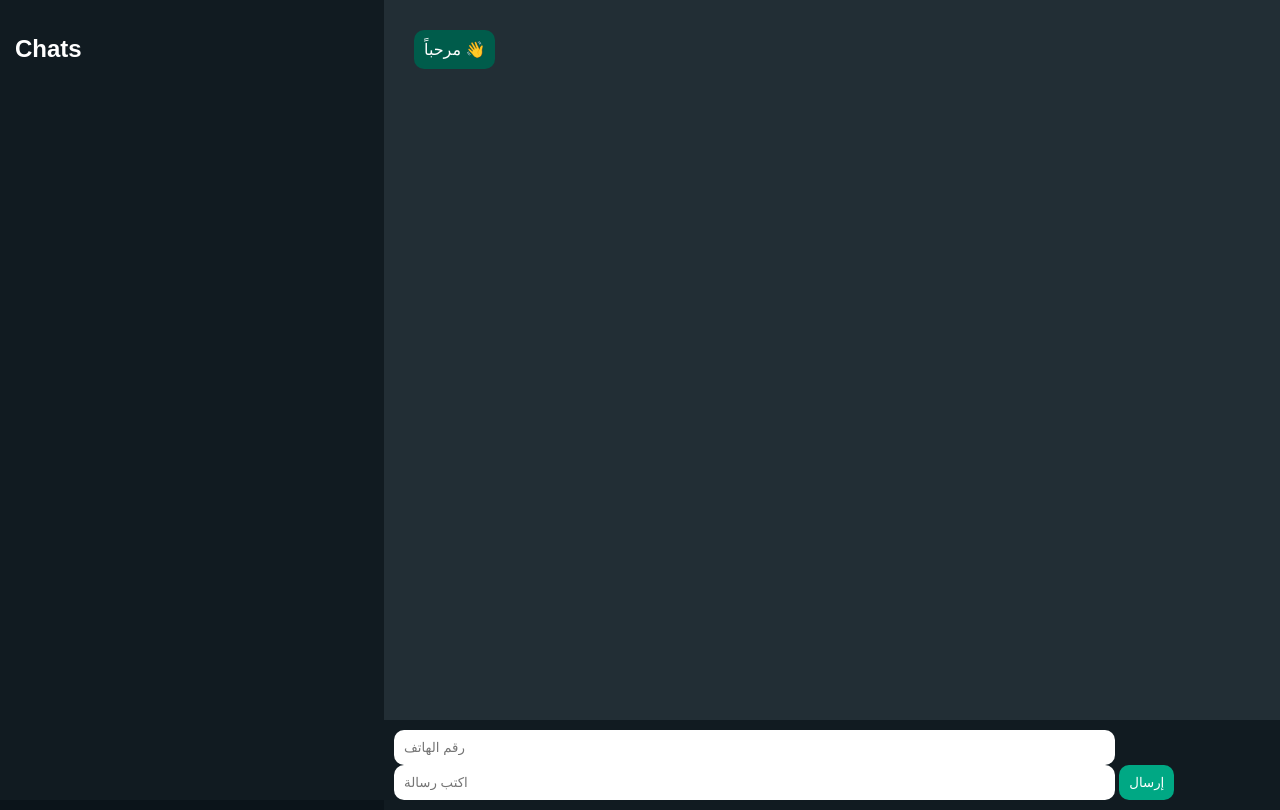
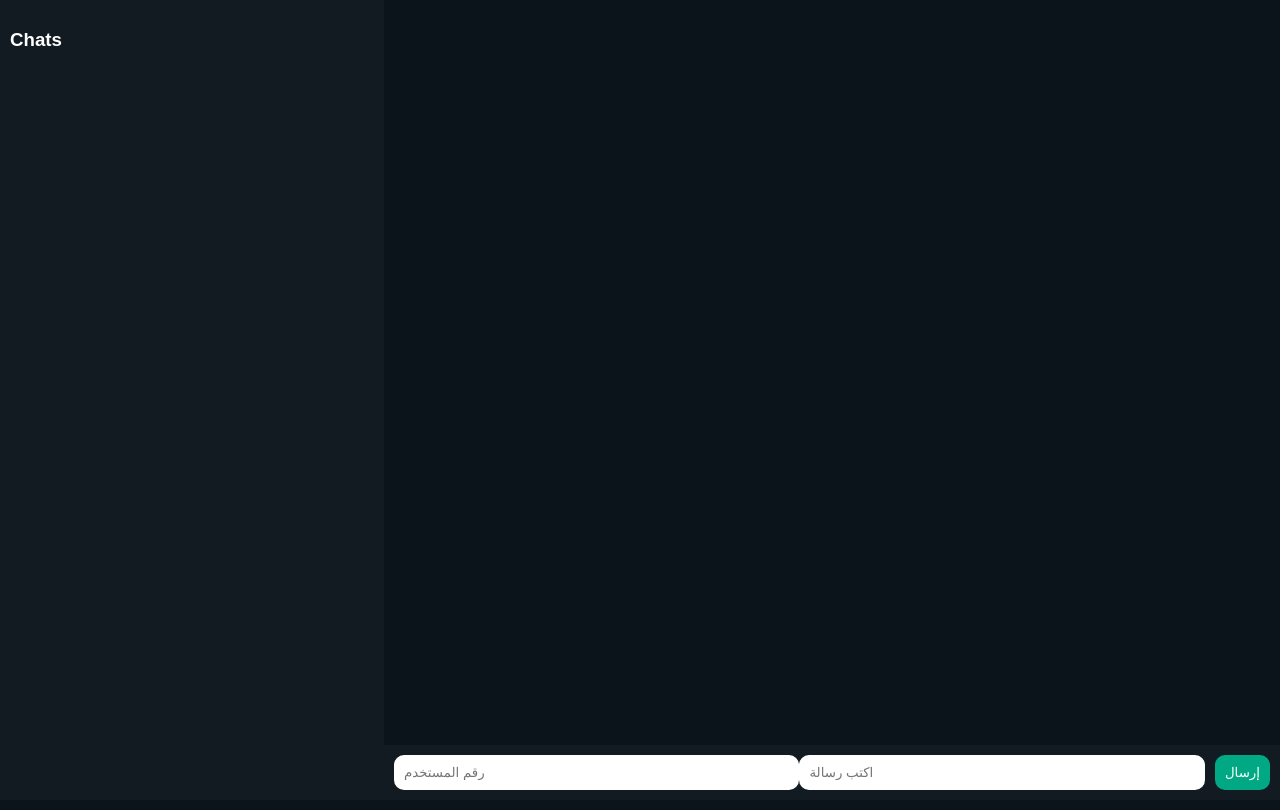
Before and after one commit to zqzqhesam10-netizen/wa-web-panel, a Flask app: page /chat in a window 1280 px wide. Run offline with Flask 3, Linux system fonts and the light colour scheme.

Commit message:
Update chat.html

```diff
--- a/templates/chat.html
+++ b/templates/chat.html
@@ -5,22 +5,22 @@
 
 <meta charset="UTF-8">
 
-<title>WhatsApp Panel</title>
+<title>WhatsApp Web Clone</title>
 
 <style>
 
 body{
     margin:0;
+    font-family:Arial;
     background:#0b141a;
     color:white;
-    font-family:Arial;
 }
 
 .sidebar{
     width:30%;
     height:100vh;
+    float:left;
     background:#111b21;
-    float:left;
     overflow:auto;
 }
 
@@ -28,12 +28,14 @@ body{
     width:70%;
     height:100vh;
     float:left;
-    background:#222e35;
+    display:flex;
+    flex-direction:column;
 }
 
 .user{
     padding:15px;
     border-bottom:1px solid #222;
+    cursor:pointer;
 }
 
 .user:hover{
@@ -41,27 +43,28 @@ body{
 }
 
 .messages{
-    height:85vh;
-    padding:20px;
+    flex:1;
+    padding:15px;
     overflow:auto;
 }
 
 .msg{
     background:#005c4b;
     padding:10px;
+    margin:10px;
     border-radius:10px;
-    margin:10px;
     width:max-content;
     max-width:60%;
 }
 
 .bottom{
+    display:flex;
     padding:10px;
     background:#111b21;
 }
 
 input{
-    width:80%;
+    flex:1;
     padding:10px;
     border:none;
     border-radius:10px;
@@ -69,10 +72,11 @@ input{
 
 button{
     padding:10px;
+    margin-left:10px;
+    background:#00a884;
     border:none;
+    color:white;
     border-radius:10px;
-    background:#00a884;
-    color:white;
 }
 
 </style>
@@ -82,17 +86,14 @@ button{
 <body>
 
 <!-- USERS -->
-
 <div class="sidebar">
 
-<h2 style="padding:15px">Chats</h2>
+<h3 style="padding:10px">Chats</h3>
 
 {% for u in users %}
 
-<div class="user">
-
-{{ u['phone'] }}
-
+<div class="user" onclick="openChat('{{ u['phone'] }}')">
+    {{ u['phone'] }}
 </div>
 
 {% endfor %}
@@ -100,34 +101,70 @@ button{
 </div>
 
 <!-- CHAT -->
-
 <div class="chat">
 
-<div class="messages">
-
-<div class="msg">
-مرحباً 👋
-</div>
-
-</div>
+<div class="messages" id="messages"></div>
 
 <div class="bottom">
 
-<form action="/send" method="POST">
+<input id="phone" placeholder="رقم المستخدم">
+<input id="message" placeholder="اكتب رسالة">
 
-<input name="phone" placeholder="رقم الهاتف">
-
-<input name="message" placeholder="اكتب رسالة">
-
-<button type="submit">
-إرسال
-</button>
-
-</form>
+<button onclick="sendMsg()">إرسال</button>
 
 </div>
 
 </div>
 
+<script>
+
+let currentUser = "";
+
+function openChat(phone){
+    currentUser = phone;
+    document.getElementById("phone").value = phone;
+    loadMessages();
+}
+
+function loadMessages(){
+
+    if(!currentUser) return;
+
+    fetch("/messages/" + currentUser)
+    .then(r => r.json())
+    .then(data => {
+
+        let box = document.getElementById("messages");
+        box.innerHTML = "";
+
+        data.messages.forEach(m => {
+            box.innerHTML += `<div class="msg">${m.message}</div>`;
+        });
+
+    });
+}
+
+function sendMsg(){
+
+    let phone = document.getElementById("phone").value;
+    let message = document.getElementById("message").value;
+
+    fetch("/send", {
+        method: "POST",
+        headers: {
+            "Content-Type": "application/x-www-form-urlencoded"
+        },
+        body: `phone=${phone}&message=${message}`
+    })
+
+    document.getElementById("message").value = "";
+
+    setTimeout(loadMessages, 500);
+}
+
+setInterval(loadMessages, 2000);
+
+</script>
+
 </body>
 </html>
```
